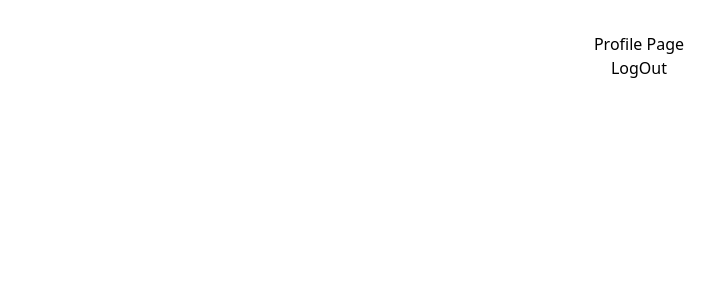
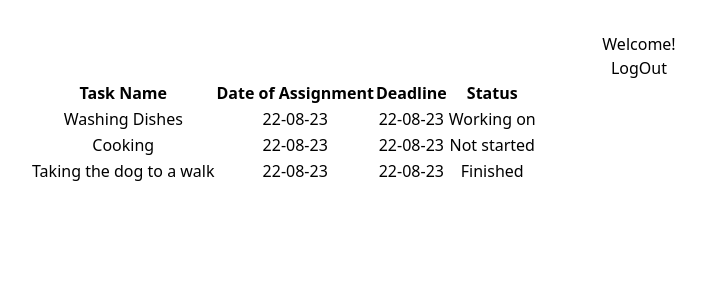
Before and after one commit to SadetTurhan/Task-Manager, a React (Vite) app in the folder Task-Manager/: page /profile in a window 1280 px wide. Shown: the top 300 px of the page, without its empty margins (1-716 px from the left). Built offline with nearby package versions, Linux system fonts and the light colour scheme.

Commit message:
starting table layout

```diff
--- a/Task-Manager/src/components/ProfilePage.jsx
+++ b/Task-Manager/src/components/ProfilePage.jsx
@@ -1,5 +1,6 @@
 import { useAuth } from "../utils/auth";
 import { useNavigate } from "react-router-dom";
+import { TasksTable } from "./TasksTable"
 function ProfilePage(){
     const auth = useAuth()
     const navigate = useNavigate()
@@ -9,8 +10,9 @@ function ProfilePage(){
     }
     return(
         <div>
-            <p>Profile Page{auth.user}</p>
+            <p>Welcome! {auth.user}</p>
             <button onClick={handleLogout}>LogOut</button>
+            <TasksTable></TasksTable>
         </div>
     )
 }
--- /dev/null
+++ b/Task-Manager/src/components/TasksTable.jsx
@@ -0,0 +1,35 @@
+function TasksTable(){
+    return(
+        <table className="table-auto">
+            <thead>
+                <tr>
+                <th>Task Name</th>
+                <th>Date of Assignment</th>
+                <th>Deadline</th>
+                <th>Status</th>
+                </tr>
+            </thead>
+            <tbody>
+                <tr>
+                    <td>Washing Dishes</td>
+                    <td>22-08-23</td>
+                    <td>22-08-23</td>
+                    <td>Working on</td>
+                </tr>
+                <tr>
+                    <td>Cooking</td>
+                    <td>22-08-23</td>
+                    <td>22-08-23</td>
+                    <td>Not started</td>
+                </tr>
+                <tr>
+                    <td>Taking the dog to a walk</td>
+                    <td>22-08-23</td>
+                    <td>22-08-23</td>
+                    <td>Finished</td>
+                </tr>
+            </tbody>
+        </table>
+    )
+}
+export { TasksTable };
```
